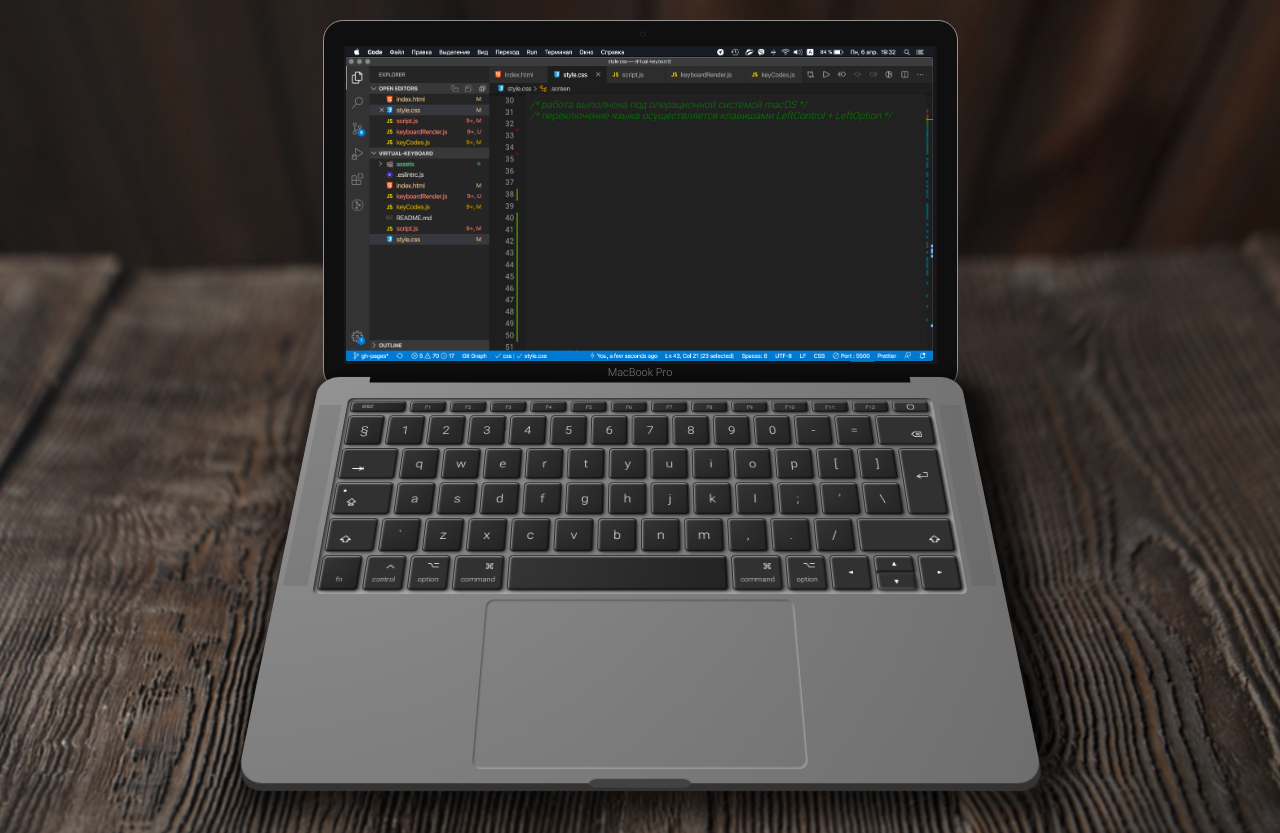
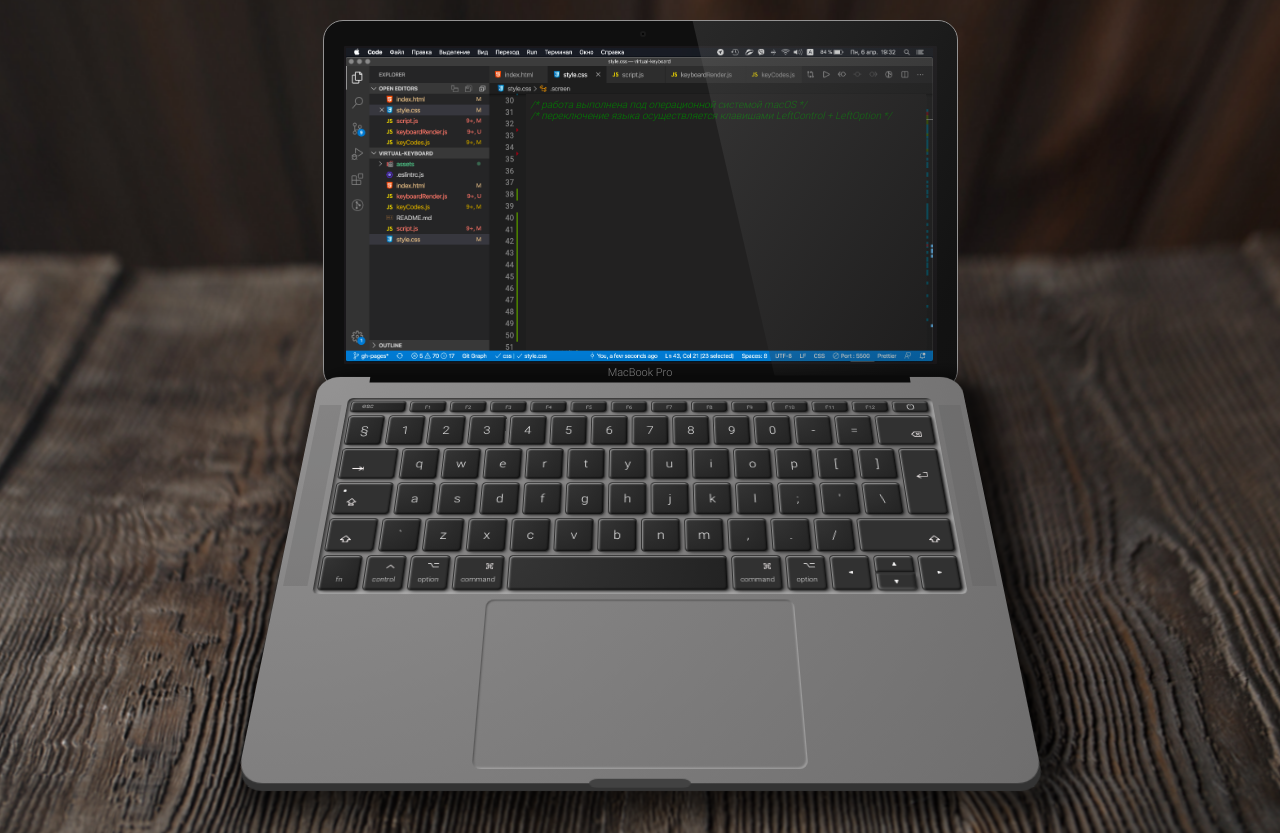
Before and after one commit to Krudda/virtual-keyboard, a plain HTML site: page index.html in a window 1280 px wide. Drawn offline with Linux system fonts and the light colour scheme.

Commit message:
feat: add flare

```diff
--- a/index.html
+++ b/index.html
@@ -10,6 +10,7 @@
 <body>
         <div class="wrapper">
                 <div class="monitor">
+                        <div class="blick-effect"></div>
                         <div class="camera"></div>
                         <div id="black-screen" class = "hidden"></div>
                         <div id="screen">
--- a/style.css
+++ b/style.css
@@ -43,6 +43,19 @@ body {
         font-size: 12px;
         justify-content: center;
         align-items: flex-end;
+        overflow: hidden;
+}
+.blick-effect {
+        position: absolute;
+        z-index: 100;
+        margin-top: -18px;
+        left: 280px;
+        width: 100%;
+        height: 100%;
+        background: rgb(252,252,252);
+        transform: rotate(77deg);
+        /* background: rgb(252,252,252); */
+        background: linear-gradient(45deg, rgba(116, 116, 116, 0.3) 0%, rgba(26, 26, 26, 0.3) 61%, rgba(0,0,0,.1) 100%);
 }
 .monitor>span {
         margin-top: -8px;
@@ -80,7 +93,7 @@ body {
 }
 #black-screen {
         position: relative;
-        z-index: 2000;
+        z-index: 90;
         margin: 10px 20px;
         width: 100%;
         height: 318px;
@@ -98,7 +111,7 @@ body {
         top: 354px;
         left: 50%;
         transform: translate(-50%) perspective(1000px)  rotateX(30deg);
-        z-index: 100;
+        z-index: 120;
         display: flex;
         margin: auto;
         /* margin-top: 55px; */
@@ -143,7 +156,7 @@ body {
 #keyboard {
         position: relative;
         top: -45px;
-        z-index: 10;
+        z-index: 110;
         margin: auto;
         padding-top: 30px;
         width: 714px;
```
